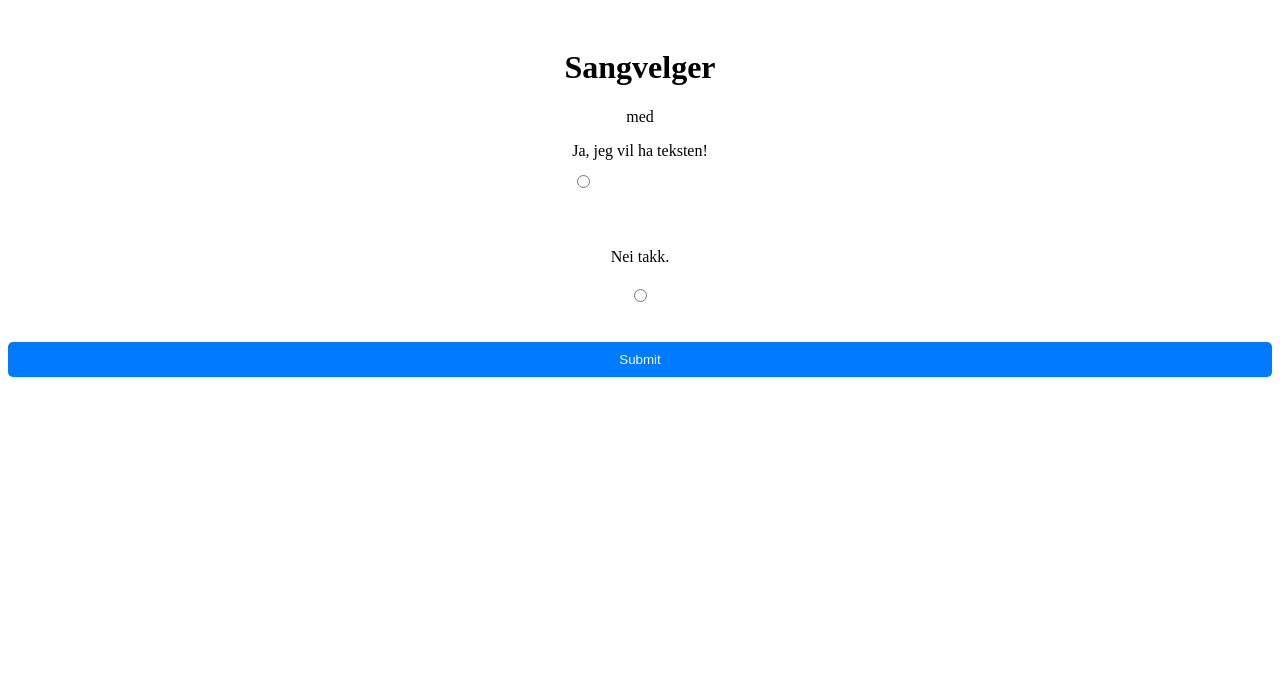
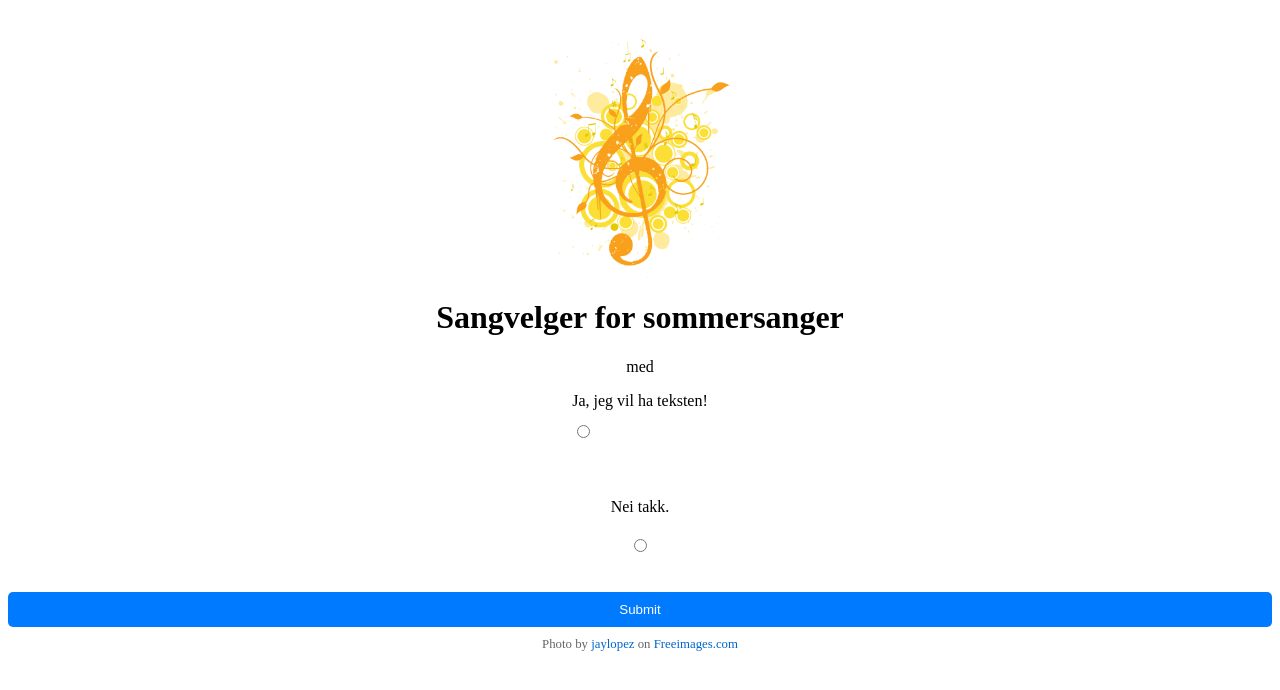
Before and after one commit to Helga-Vi/songbook-py-app, a Flask app: template templates/index.html in a window 1280 px wide. Shown: the top 690 px of the page. Run offline with Flask 3, Linux system fonts and the light colour scheme; the template is opened without the code that fills it, so the values that code supplies are empty.

Commit message:
attribution to artist

```diff
--- a/static/style.css
+++ b/static/style.css
@@ -2,6 +2,25 @@
     max-width: 800px;
         margin: 0 auto;
         padding: 20px;
+        position: relative;
+}
+
+.image-container {
+    width: 100%;
+    height: 250px; /* Adjust this value to set the desired maximum height */
+    overflow: hidden;
+    position: relative;
+}
+
+img {
+    width: 100%;
+    height: 100%;
+    object-fit: contain;
+    object-position: center;
+    position: absolute;
+    top: 0;
+    left: 0;
+    margin-bottom: 20px;
 }
 
 h1, p {
@@ -40,3 +59,19 @@ input[type="radio"] {
     cursor: pointer;
     display: inline-block;
 }
+
+.attribution {
+    font-size: 0.8em;
+    color: #666;
+    margin-top: 10px;
+    text-align: center;
+}
+
+.attribution a {
+    color: #0066cc;
+    text-decoration: none;
+}
+
+.attribution a:hover {
+    text-decoration: underline;
+}
--- a/templates/index.html
+++ b/templates/index.html
@@ -8,7 +8,10 @@
 </head>
 <body>
     <div class="content-wrapper">
-    <h1>Sangvelger</h1>
+    <div class="image-container">
+    <img src="{{ url_for('static', filename='summer-music-photo-1155889.jpg') }}" alt="Summer music">
+    </div>
+    <h1>Sangvelger for sommersanger</h1>
     <p><strong>{{ title }}</strong> med {{ artist }}</strong></p>
     <form action="{{ url_for('process_request') }}" method="post">
         <input type="hidden" name="song_title" value="{{ title }}">
@@ -22,8 +25,7 @@
         </div>
         <button type="submit" class=" center-button">Submit</button>
     </form>
+    <p class="attribution">Photo by <a href="/photographer/jaylopez-61821">jaylopez</a> on <a href="/">Freeimages.com</a></p>
     </div>
 </body>
 </html>
-
-<!--Photo by <a href="/photographer/jaylopez-61821">jaylopez</a> on <a href="/">Freeimages.com</a>-->
```
